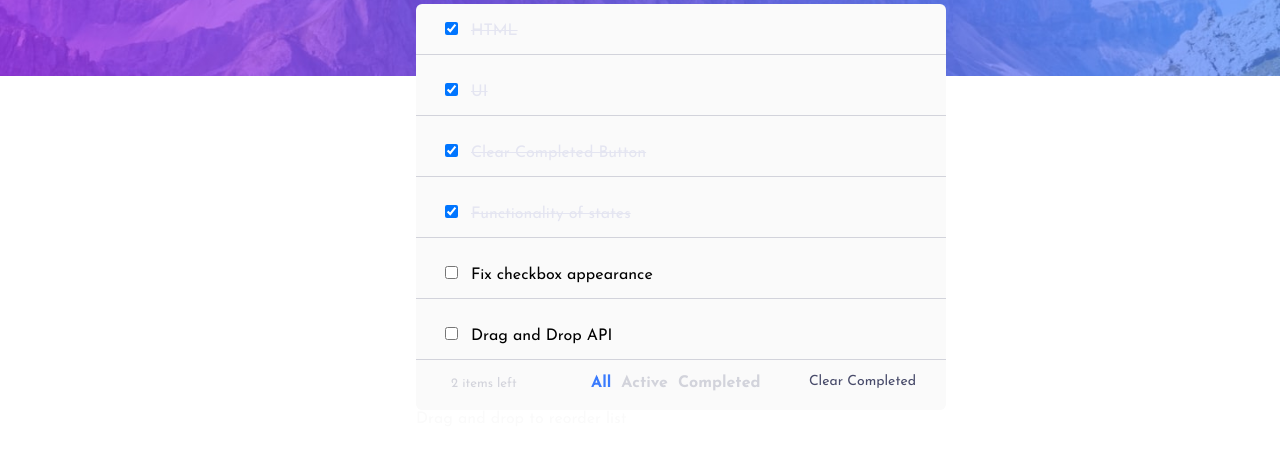
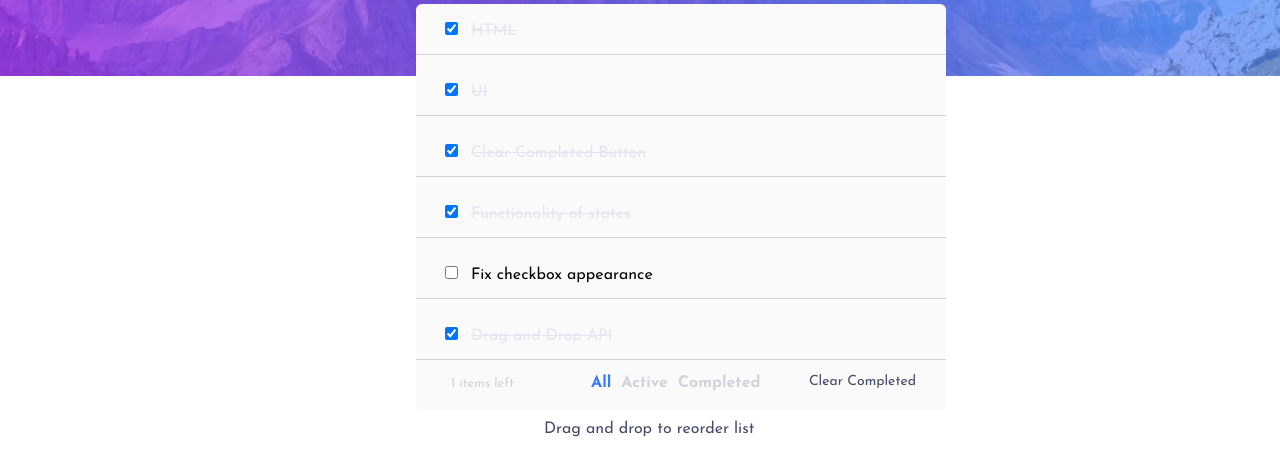
Before and after one commit to sagivmis/TD, a plain HTML site: page index.html in a window 1280 px wide. Shown: the part 191-666 px from the top of the page. Drawn offline with nearby package versions, Linux system fonts and the light colour scheme.

Commit message:
[Update] UI fixes

```diff
--- a/index.css
+++ b/index.css
@@ -37,9 +37,12 @@ h1 {
 .below-list {
     display: inline;
     background: none;
-    color: hsl(0, 0%, 98%);
+    color: hsl(235, 19%, 35%);
     margin-top: 100px;
     border-radius: 0px;
+    top: 80px;
+    left: 42.5%;
+    /* right: ; */
 }
 
 .items-left {
--- a/index.js
+++ b/index.js
@@ -28,7 +28,7 @@ tasks=[
     {
         id:5,
         task: "Drag and Drop API",
-        status: false,
+        status: true,
     },
 ]
 states = [
```
